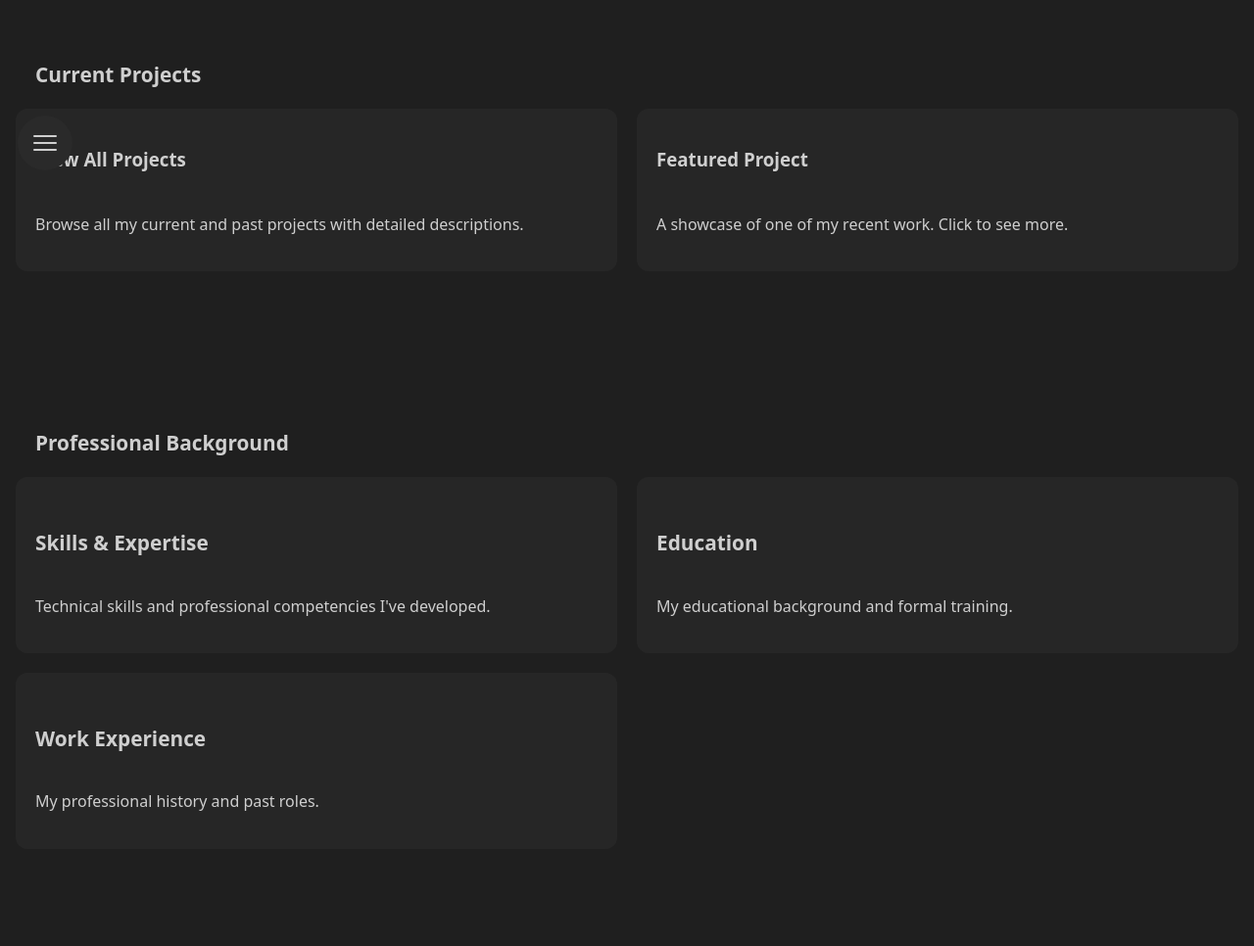
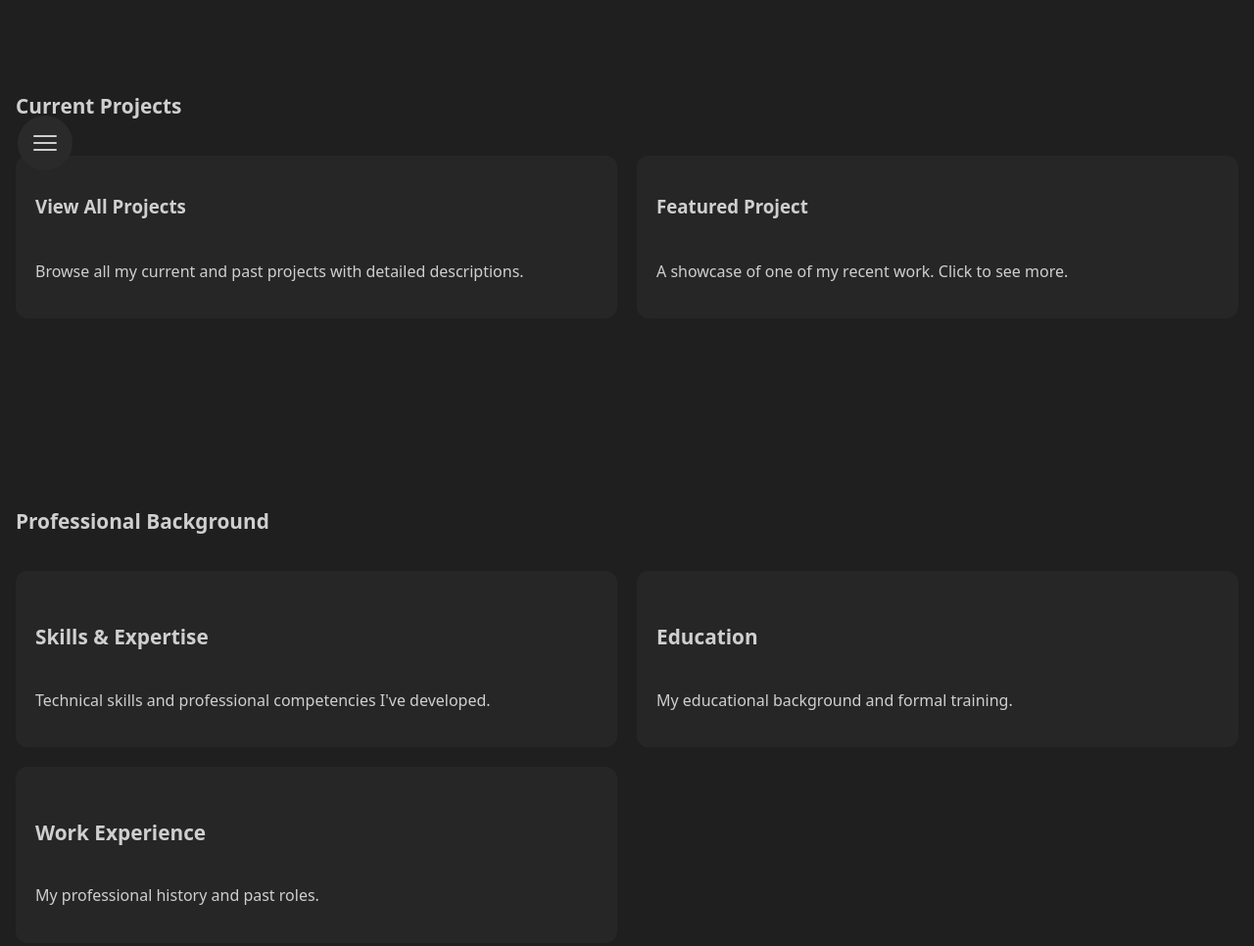
Before and after one commit to veenetul/veenetul.github.io, a website built with Vite: page index.html in a window 1280 px wide. Shown: the part 608-1574 px from the top of the page at 98% size. Built offline with nearby package versions, Linux system fonts and the light colour scheme.

Commit message:
layoutfix v2

```diff
--- a/index.html
+++ b/index.html
@@ -10,6 +10,8 @@
 </head>
 
 <body class="overlay-right">
+
+  <main class="page">
 
     <!-- Hero Section -->
     <header class="hero">
@@ -24,7 +26,6 @@
     <section class="video-cv" aria-label="Video introduction">
       <div class="video-container">
         <h2>About Me — Video Introduction</h2>
-        <!-- YouTube Embed Example -->
         <iframe
           width="100%"
           height="400"
@@ -34,13 +35,12 @@
           allow="accelerometer; autoplay; clipboard-write; encrypted-media; gyroscope; picture-in-picture"
           allowfullscreen>
         </iframe>
-        <!-- Alternative: For Kaltura, replace the iframe src with your Kaltura embed code -->
       </div>
     </section>
 
     <!-- Current Projects Quick View -->
     <section class="shortcuts" aria-label="Featured projects">
-      <h2 style="grid-column: 1 / -1; margin: 0; padding: 0 var(--gap);">Current Projects</h2>
+      <h2>Current Projects</h2>
 
       <a href="/src/pages/projects.html" class="shortcut-card">
         <div class="shortcut-body">
@@ -55,12 +55,11 @@
           <p>A showcase of one of my recent work. Click to see more.</p>
         </div>
       </a>
-
     </section>
 
-    <!-- CV Sections Quick Links -->
+    <!-- Professional Background -->
     <section class="shortcuts" aria-label="CV sections">
-      <h2 style="grid-column: 1 / -1; margin: 0; padding: 0 var(--gap);">Professional Background</h2>
+      <h2>Professional Background</h2>
 
       <a href="/src/pages/skills.html" class="shortcut-card">
         <div class="shortcut-body">
@@ -82,20 +81,20 @@
           <p>My professional history and past roles.</p>
         </div>
       </a>
-
     </section>
 
-    <!-- Contact Quick Link -->
+    <!-- Contact Section -->
     <section class="shortcuts" aria-label="Contact">
+      <h2>Get in Touch</h2>
 
       <a href="/src/pages/contacts.html" class="shortcut-card">
         <div class="shortcut-body">
-          <h2>Get in Touch</h2>
           <p>Contact information and ways to reach me.</p>
         </div>
       </a>
+    </section>
 
-    </section>
+  </main>
 
   <!-- Menu Nappi -->
   <button class="fab" id="fab" aria-label="Open menu" aria-expanded="false">
```
